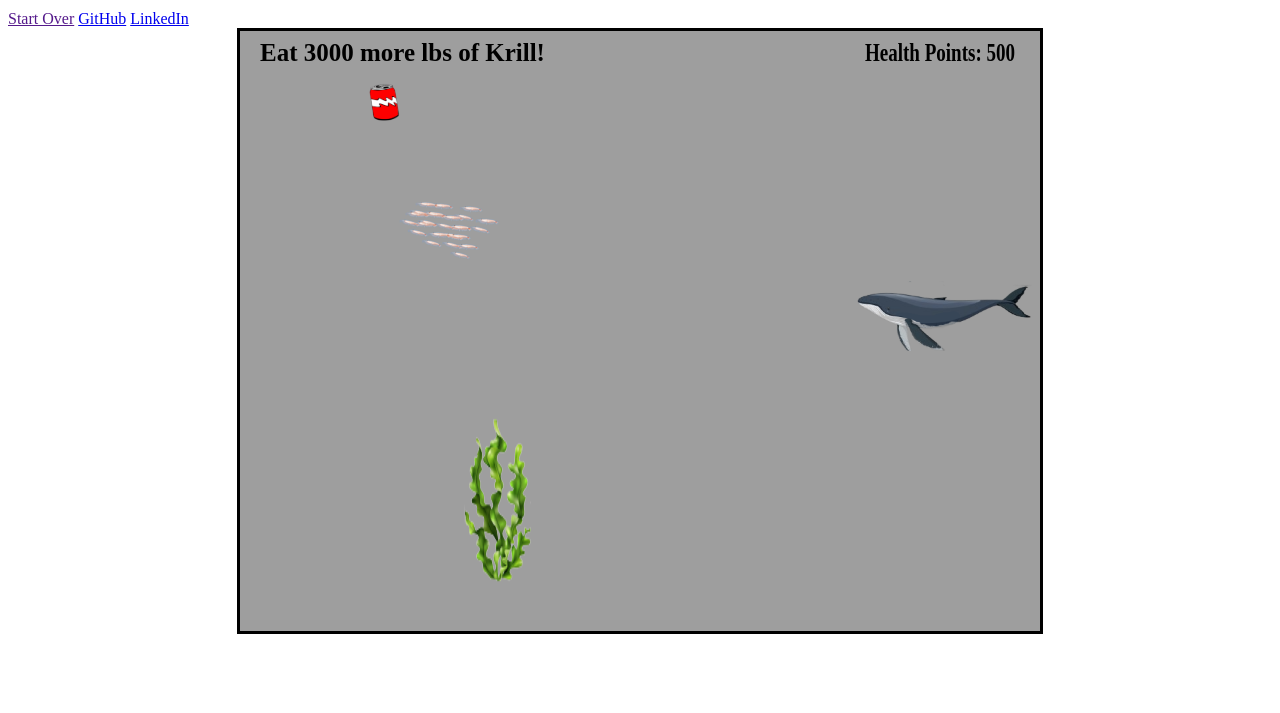
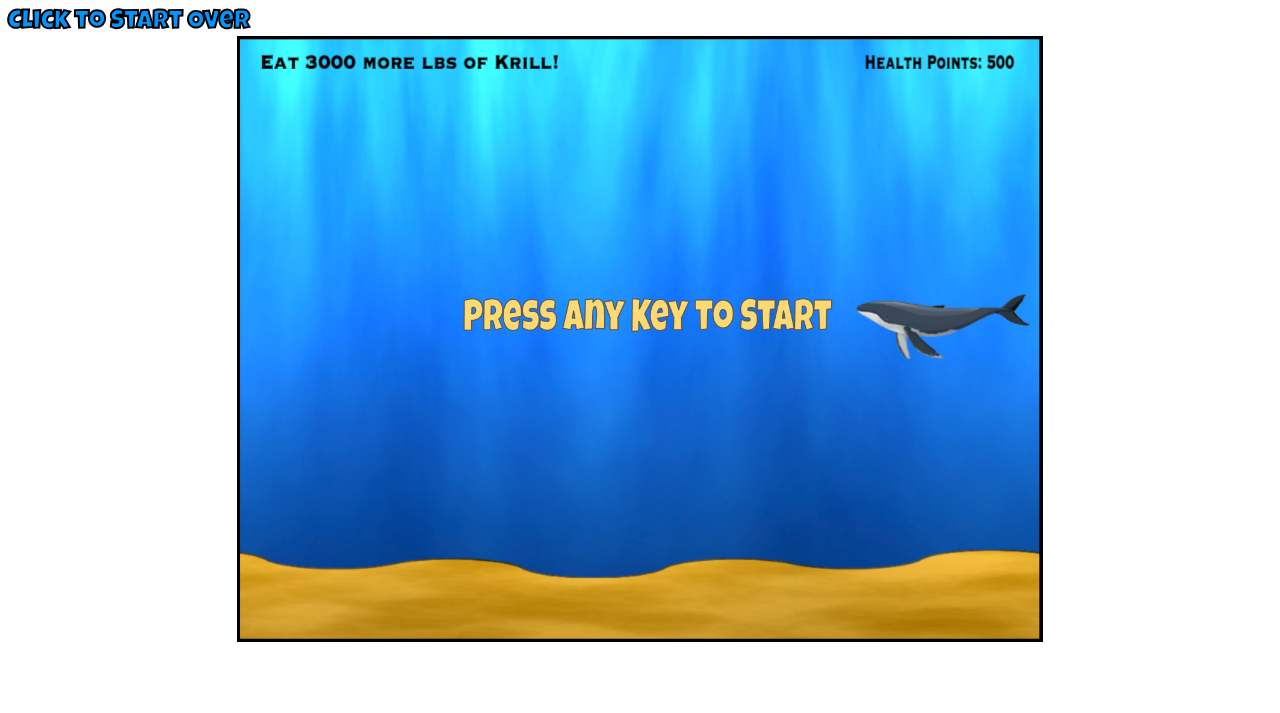
Before and after one commit to mmrector8/Henry-the-Humpback-Game, a website built with webpack: page index.html in a window 1280 px wide. Shown: the part 87-800 px from the top of the page. Built offline with nearby package versions, Linux system fonts and the light colour scheme.

Commit message:
Press any key to start implemented

```diff
--- a/index.html
+++ b/index.html
@@ -19,12 +19,15 @@
         <h1 id ="titleText"> Henry, the Humpback Whale Game</h1>
     </div>
     <div id ="controls">
-        <a href="" id ="restart">Start Over</a>
-        <a href="https://github.com/mmrector8?tab=repositories" class ="morgan">GitHub</a>
-        <a href="https://www.linkedin.com/in/morgan-marie-rector/" class ="morgan">LinkedIn</a>
+        <!--a href="https://github.com/mmrector8?tab=repositories" class ="morgan">GitHub</a-->
+        <!--a href="https://www.linkedin.com/in/morgan-marie-rector/" class ="morgan">LinkedIn</a-->
+
     </div>
+<a href="" id="restart">Click to Start Over</a>
     <div class = "canvas">
-        <canvas id="game-canvas" width="800" height="600"> </canvas>
+
+        <canvas id="game-canvas" width="800" height="600"></canvas>
+        <img src="./images/newgame.png" id ="startImage" width="800" height ="600">
     </div>
 
 </body>
--- a/src/index.scss
+++ b/src/index.scss
@@ -6,15 +6,30 @@ body {
     display: flex;
     justify-content: center;
     align-items: center;
+    flex-direction: column;
+    position: relative;
 }
+
 
 #titleText {
     font-size: 38px;
     font-family: 'Luckiest Guy', cursive;
     color: rgb(0, 149, 255);
-    -webkit-text-stroke: 1px black;
+    -webkit-text-stroke: 1.5px black;
+}
+
+#restart {
+    font-size: 26px;
+    font-family: 'Luckiest Guy', cursive;
+    color: rgb(0, 149, 255);
+    -webkit-text-stroke: 2px black;
+    text-decoration: none;
 }
 
 #game-canvas {
     border: 3px solid black;
 }
+
+#startImage {
+    position: absolute;
+}
--- a/src/scripts/game.js
+++ b/src/scripts/game.js
@@ -7,8 +7,6 @@ import Rock from "./rock.js";
 import Whale from "./whale.js";
 import Trash from "./trash.js";
 import Submarine from "./submarine.js"
-import Obstacle from "./obstacles.js"
-import { prototype } from "events";
 
 const background = new Image();
 background.src = "./images/background.png"
@@ -43,10 +41,19 @@ export default class Game {
         this.collisions=[]
         this.health = 500;
         this.timer = 0;
-        this.animate(0);
+        this.startGame();
+        //this.animate(0);
     }
 
     //game loop, if the game isnt over, check for collisions
+    startGame(){
+        //this.background.animateBackground();
+        window.addEventListener('keydown', ()=>{
+            let display = document.getElementById("startImage")
+            display.style.display = "none"
+            this.animate(0)
+        }, {once: true})
+    }
 
     play(){
         // show the instructions and facts
@@ -74,24 +81,27 @@ export default class Game {
                  }
                  else if (this.collisions[i]) {
                      this.decrementHealth();
-                     //this.ctx.fillText("ouch!", 300, 300)
                  }
                  this.collisions.shift();
              }
          }
      }
 
+     ouchMessage(){
+        this.setTimeOut(()=>{this.ctx.fillText("ouch!", 300, 300)},2000)
+     }
+
      endOfGame(){
         if(this.gameOver()){
             if (this.winner()) {
                 this.textAlign = "center";
-                this.ctx.fillText("Congratulations, you won!", 200, 200)
+                this.ctx.fillText("Congratulations, you won!", 300, 200)
                 this.ctx.fillText("Henry is ready for", 200, 300)
                 this.ctx.fillText("a successful migration!", 200, 325)
                 window.cancelAnimationFrame(animate)
             } else if (this.gameOver()) {
-                console.log('you lose')
-                this.ctx.fillText("Oh no, you lost. Try again!", 200, 100)
+                this.health = 0;
+                this.ctx.fillText("Oh no, you lost. Try again!", 230, 200)
                 window.cancelAnimationFrame(animate)
             }
         }
@@ -146,7 +156,7 @@ export default class Game {
     }
 
     addKrill(deltaTime) {
-        let krillInterval = Math.floor(Math.random() * 4500 + 3500);
+        let krillInterval = Math.floor(Math.random() * 450000 + 3500);
         if (KRILL_TIMER > krillInterval) {
             let randomY = Math.floor(Math.random() * (CANVAS_HEIGHT - 100) + 0)
             KRILL_ARR.push(new Krill(CANVAS_WIDTH, CANVAS_HEIGHT, this.ctx, -10, randomY))
@@ -164,7 +174,7 @@ export default class Game {
     }
 
     addKelp(deltaTime) {
-        let kelpInterval = Math.floor(Math.random() * 500000);
+        let kelpInterval = Math.floor(Math.random() * 50000000);
         if (KELP_TIMER > kelpInterval) {
             KELP_ARR.push(new Kelp(CANVAS_WIDTH, CANVAS_HEIGHT, this.ctx, -10, 385))
             KELP_TIMER = 0;
```
Also changed, not shown: dist/main.css, dist/main.js, images/newgame.png (added).
